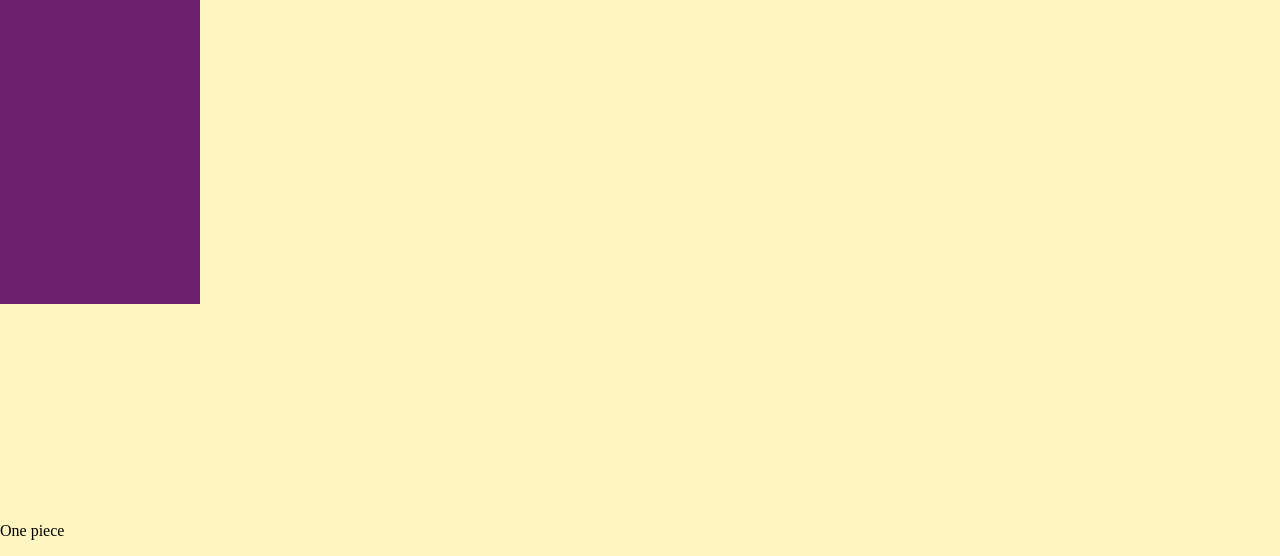
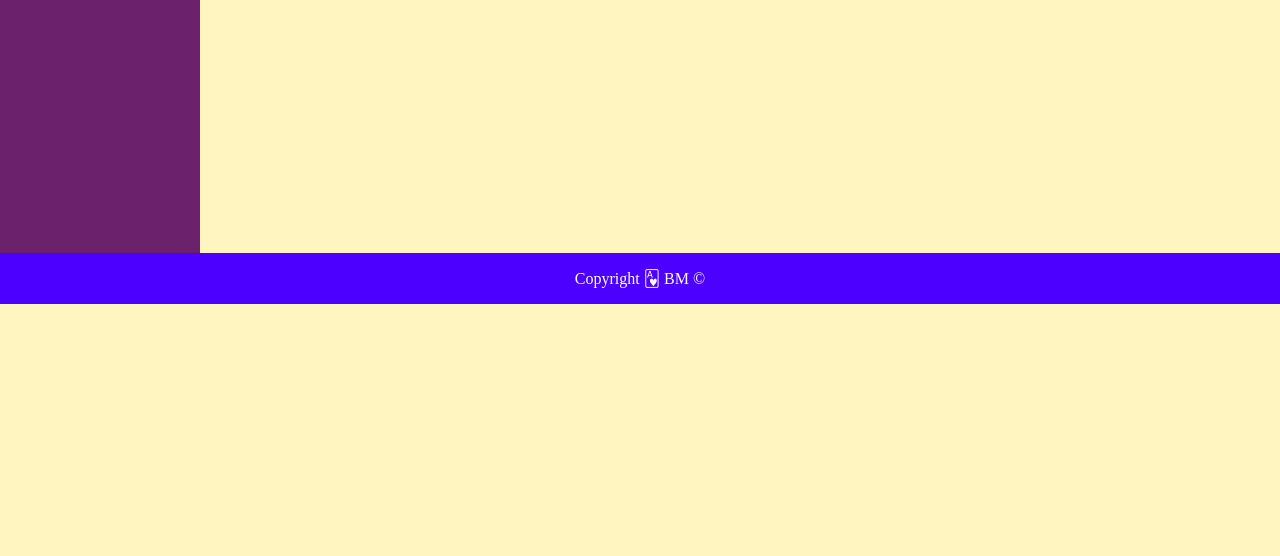
Before and after one commit to Bmarkkkk/kollazs, a plain HTML site: page index.html in a window 1280 px wide. Shown: the part 496-1052 px from the top of the page. After the commit the page ends 1002 px from the top, so only its background shows below. Drawn offline with Linux system fonts and the light colour scheme; a web font is replaced by a local one.

Commit message:
Add files via upload

```diff
--- a/index.html
+++ b/index.html
@@ -42,8 +42,10 @@
   <p>Itt a kollázsom:</p>
    <img src="https://github.com/Bmarkkkk/kollazs/blob/main/CollageMaker_20210922_123406941%20(1).jpg?raw=true" alt="Kollázs" title="Kollázs" width=200>
   </div>
-<footer>
- <p>One piece</p>
-</footer>
+
+   <div class="footer">
+      <p>Copyright 🂱 BM © </p>
+    </div>
+
 </body>
   </html>
--- a/style.css
+++ b/style.css
@@ -74,3 +74,12 @@ div.content {
       float: none;
   }
 }
+.footer {
+  position: fixed;
+  left: 0;
+  bottom: 0;
+  width: 100%;
+  background-color: rgb(76, 0, 255);
+  color: white;
+  text-align: center;
+}
```
Also changed, not shown: Orarend.html (+3 -0 lines), keplink.html (+3 -0 lines), listak.html (+3 -1 lines).
